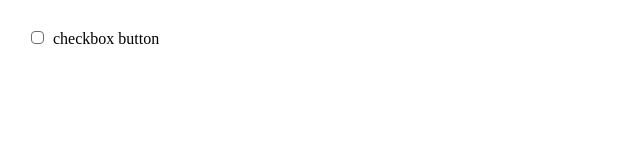
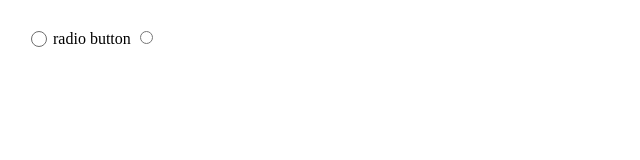
Before and after one commit to iNaziroff/custom-checkbox, a plain HTML site: page index.html in a window 1280 px wide. Shown: the full height of the page, 0-640 px from the left. Drawn offline with Linux system fonts and the light colour scheme.

Commit message:
custom radio

```diff
--- a/index.html
+++ b/index.html
@@ -4,14 +4,14 @@
   <meta charset="UTF-8">
   <meta http-equiv="X-UA-Compatible" content="IE=edge">
   <meta name="viewport" content="width=device-width, initial-scale=1.0">
-  <title>checkbox</title>
+  <title>radio</title>
   <link rel="stylesheet" href="style.css">
 </head>
 <body>
   <div class="container">
-    <label class="control-panel">checkbox button
-      <input type="checkbox">
-      <span class="custom-checkbox"></span>
+    <label class="control-panel">radio button
+      <input type="radio">
+      <span class="custom-radio"></span>
     </label>
   </div>
 </body>
--- a/style.css
+++ b/style.css
@@ -7,39 +7,38 @@
   padding-left: 25px;
   cursor: pointer;
 }
-.control-panel input{
+/* .control-panel input{
   opacity: 0;
   cursor: pointer;
+} */
+.custom-radio{
+  position: absolute;
+  top: 2.5px;
+  left: 3px;
+  width: 14px;
+  height: 14px;
+  border: 1px solid rgb(110, 110, 110);
+  background: #fff;
+  border-radius: 50%;
 }
-.custom-checkbox{
+.custom-radio:hover{
+  border: 1px solid #3f424293;
+}
+.control-panel input:checked ~ .custom-radio{
+  border: 1px solid #00b894;
+  background-color: #fff;
+}
+.custom-radio:after{
   position: absolute;
   top: 3px;
   left: 3px;
-  width: 11px;
-  height: 11px;
-  border: 1px solid rgb(110, 110, 110);
-  background: #fff;
-  border-radius: 4px;
-}
-.custom-checkbox:hover{
-  border: 1px solid rgb(59, 59, 59);
-}
-.control-panel input:checked ~ .custom-checkbox{
-  border: 1px solid #00b894;
-  background-color: white;
-}
-.custom-checkbox:after{
-  position: absolute;
-  top: 1px;
-  left: 3.5px;
-  width: 3px;
-  height: 6px;
-  border: solid #00b894;
-  border-width: 0 1px 1px 0;
-  transform: rotate(45deg);
+  width: 8px;
+  height: 8px;
+  border-radius: 50%;
+  background: #00b894;
   content: "";
   display: none;
 }
-.control-panel input:checked ~.custom-checkbox:after{
+.control-panel input:checked ~.custom-radio:after{
   display: block;
 }
```
